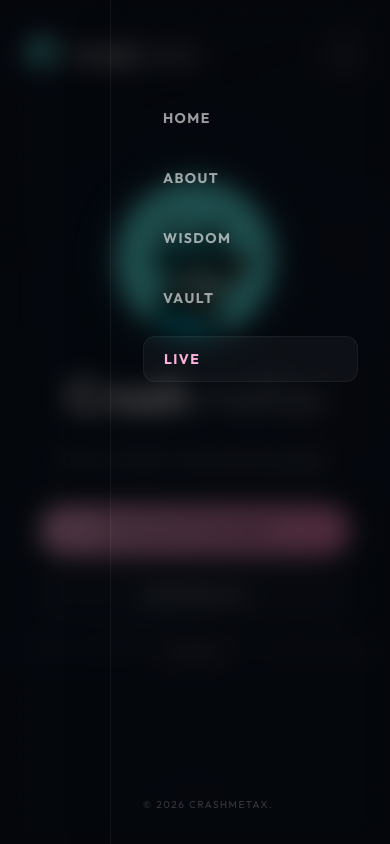
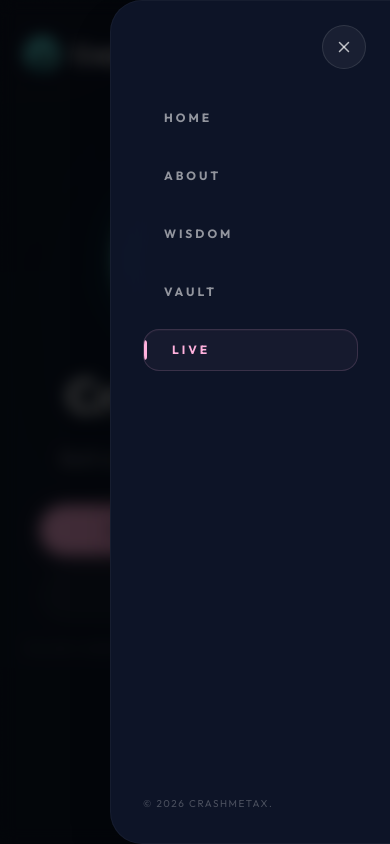
Before and after one commit to kademeta/crashmetax, a Next.js app: page / in a window 390 px wide. Both pictures are taken after a click on the button 344 px from the left and 54 px from the top of the page. Shown: the top 844 px of the page. Built offline with nearby package versions, Linux system fonts and the light colour scheme; a web font is replaced by a local one.

Commit message:
Enhance mobile menu UI.

```diff
--- a/src/components/layout/Header.tsx
+++ b/src/components/layout/Header.tsx
@@ -136,11 +136,14 @@ export default function Header() {
           {/* Hamburger Menu Toggle Button (Touch target 44px min) */}
           <button
             onClick={() => setIsMobileMenuOpen(!isMobileMenuOpen)}
-            className="block md:hidden p-3 rounded-full bg-white/5 border border-white/10 hover:border-white/20 text-white/70 hover:text-white transition-all duration-300 active:scale-95 focus:outline-none focus-visible:ring-1 focus-visible:ring-doginal-pink/55 relative z-50 w-11 h-11 flex items-center justify-center cursor-pointer"
+            className={cn(
+              "block md:hidden p-3 rounded-full bg-white/5 border border-white/10 hover:border-white/20 text-white/70 hover:text-white transition-all duration-300 active:scale-95 focus:outline-none w-11 h-11 flex items-center justify-center cursor-pointer relative z-50",
+              isMobileMenuOpen ? "opacity-0 pointer-events-none" : "opacity-100"
+            )}
             aria-label="Toggle Mobile Menu"
             aria-expanded={isMobileMenuOpen}
           >
-            {isMobileMenuOpen ? <X className="w-5 h-5" /> : <Menu className="w-5 h-5" />}
+            <Menu className="w-5 h-5" />
           </button>
         </div>
       </motion.header>
@@ -156,7 +159,7 @@ export default function Header() {
               exit={{ opacity: 0 }}
               transition={{ duration: 0.25 }}
               onClick={() => setIsMobileMenuOpen(false)}
-              className="fixed inset-0 bg-black/70 backdrop-blur-md z-45 md:hidden"
+              className="fixed inset-0 bg-black/75 backdrop-blur-sm z-45 md:hidden"
             />
 
             {/* Sidebar drawer container */}
@@ -165,8 +168,17 @@ export default function Header() {
               animate={{ x: 0 }}
               exit={{ x: "100%" }}
               transition={{ type: "tween", duration: 0.35, ease: [0.16, 1, 0.3, 1] }}
-              className="fixed top-0 right-0 bottom-0 w-[280px] bg-obsidian-950 border-l border-white/5 shadow-2xl p-8 pt-24 z-45 md:hidden flex flex-col justify-between"
+              className="fixed top-0 right-0 bottom-0 w-[280px] bg-[#0E1528]/98 backdrop-blur-3xl border-l border-white/[0.04] shadow-2xl p-8 pt-24 z-45 md:hidden flex flex-col justify-between rounded-l-[2rem] border-y border-white/[0.02]"
             >
+              {/* Close Button Inside Drawer (Perfect layout grid alignment) */}
+              <button
+                onClick={() => setIsMobileMenuOpen(false)}
+                className="absolute top-6 right-6 p-3 rounded-full bg-white/5 border border-white/10 hover:border-white/20 text-white/70 hover:text-white transition-all duration-300 active:scale-95 w-11 h-11 flex items-center justify-center cursor-pointer z-50 focus:outline-none"
+                aria-label="Close Mobile Menu"
+              >
+                <X className="w-5 h-5" />
+              </button>
+
               <ul className="flex flex-col space-y-4">
                 {navLinks.map((link, idx) => {
                   const isLinkActive = activeSection === link.href.slice(1);
@@ -181,20 +193,28 @@ export default function Header() {
                         href={link.href}
                         onClick={() => setIsMobileMenuOpen(false)}
                         className={cn(
-                          "block px-5 py-3 rounded-xl text-sm font-bold font-sans tracking-widest uppercase transition-colors duration-300",
+                          "block px-5 py-3 rounded-2xl text-xs font-sans font-bold tracking-[0.25em] uppercase transition-all duration-300 relative overflow-hidden",
                           isLinkActive
-                            ? "text-doginal-pink bg-white/[0.04] border border-white/5 shadow-[inset_0_1px_1px_rgba(255,255,255,0.02)]"
-                            : "text-white/60 hover:text-white hover:bg-white/[0.01]"
+                            ? "text-doginal-pink bg-doginal-pink/[0.04] border border-doginal-pink/15 shadow-[inset_0_1px_1px_rgba(255,177,221,0.05)]"
+                            : "text-white/55 hover:text-white hover:bg-white/[0.02] border border-transparent"
                         )}
                       >
-                        {link.name}
+                        {isLinkActive && (
+                          <motion.span
+                            layoutId="mobile-active-bar"
+                            className="absolute left-0 top-1/4 bottom-1/4 w-[3px] bg-doginal-pink rounded-r-full"
+                          />
+                        )}
+                        <span className={cn(isLinkActive ? "pl-2" : "", "transition-all duration-300 block")}>
+                          {link.name}
+                        </span>
                       </a>
                     </motion.li>
                   );
                 })}
               </ul>
 
-              <div className="text-[10px] text-white/20 font-sans tracking-[0.15em] uppercase select-none">
+              <div className="text-[10px] text-white/25 font-sans tracking-[0.15em] uppercase select-none">
                 © {new Date().getFullYear()} Crashmetax.
               </div>
             </motion.div>
```
